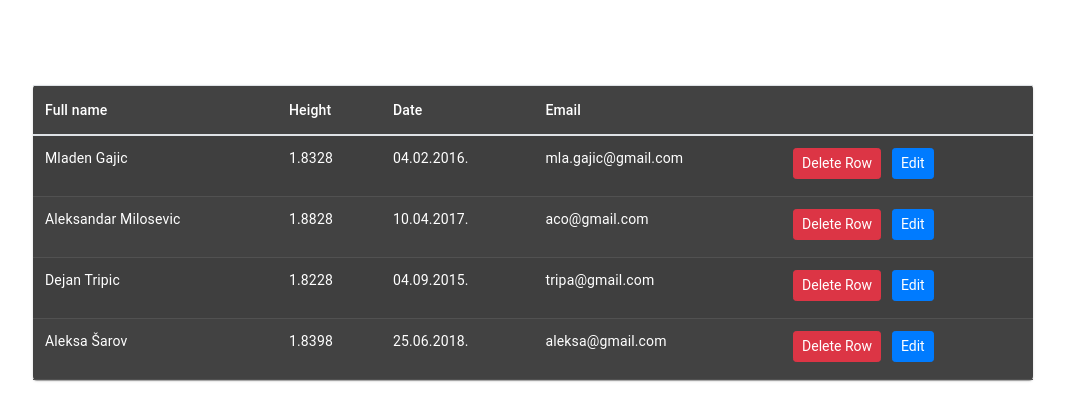
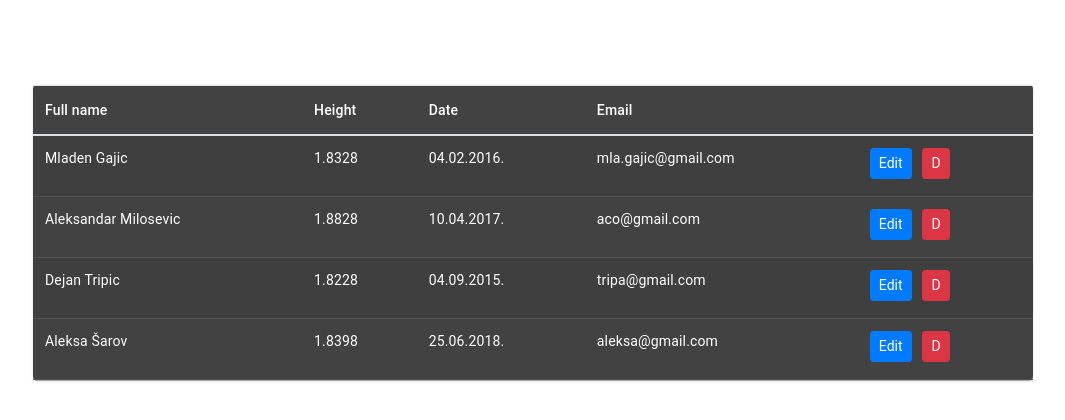
Before and after one commit to gajicML/react-dynamic-data-table, a React (Create React App) app: page / in a window 1280 px wide. Shown: the top 420 px of the page, without its empty margins (107-1172 px from the left). Built offline with nearby package versions, Linux system fonts and the light colour scheme.

Commit message:
edit  function changes

```diff
--- a/src/components/App.js
+++ b/src/components/App.js
@@ -19,13 +19,13 @@ class App extends React.Component {
     state = {
         data: [],
         editIndex: -1
-    }
+    };
 
     componentDidMount() {
       this.setState({
         data: dataSample
       })
-    }
+    };
 
     deleteRow = (rowIndex) => {
       let dataCopy = this.state.data;
@@ -33,23 +33,36 @@ class App extends React.Component {
       this.setState({
         data: dataCopy
       })
-    }
+    };
 
     startEditing = (index) => {
       this.setState({
         editIndex: index
       })
-    }
+    };
 
     stopEditing = () => {
       this.setState({
         editIndex: -1
       })
-    }
+    };
 
-    handleChange = () => {
-      console.log('handle change')
-    }
+    handleChange = (e, name, index) => {
+      const { value } = e.target;
+
+      let dataCopy = this.state.data;
+      dataCopy.map(row => {
+        return row.id === index ? ({...row, [name]: value}) : row
+      })
+
+      console.log(dataCopy);
+
+      // this.setState(state => ({
+      //   data: state.data.map(row => {
+      //     return row.id === index ? ({...row, [name]: value}) : row
+      //   })
+      // }));
+    };
 
     render() {
         return(
--- a/src/components/Input.js
+++ b/src/components/Input.js
@@ -1,12 +1,12 @@
 import React from 'react'
 import  TextField from '@material-ui/core/TextField';
 
-export default function Input({ val, handleChange }) {
+export default function Input({ val, handleChange, index, name }) {
     return (
         <>
             <TextField
                 defaultValue={val}
-                onChange={(e) => handleChange}
+                onChange={(e)=>handleChange(e, name, index)}
             />
         </>
     )
--- a/src/components/Slot.js
+++ b/src/components/Slot.js
@@ -1,24 +1,36 @@
 import React from 'react'
 import Button from 'react-bootstrap/Button';
 
-export default function Slot({ deleteRow, startEditing, itemId }) {
+export default function Slot({ deleteRow, startEditing, itemId, stopEditing, currentlyEditing }) {
     return (
         <>
+
+            {
+                currentlyEditing ?
                 <Button
-                className="btn btn-danger btn-sm"
-                onClick={() => {deleteRow(itemId)}}
+                    className="btn btn-success btn-sm"
+                    onClick={() => {stopEditing()}}
                 >
-                Delete Row
+                    Finish
                 </Button>
-            &nbsp;
-            &nbsp;
+                :
                 <Button
                     className="btn btn-primary btn-sm"
                     onClick={() => {startEditing(itemId)}}
                 >
                     Edit
                 </Button>
+            }
 
+            &nbsp;
+            &nbsp;
+
+            <Button
+                className="btn btn-danger btn-sm"
+                onClick={() => {deleteRow(itemId)}}
+            >
+                D
+            </Button>
 
 
         </>
--- a/src/components/Table.js
+++ b/src/components/Table.js
@@ -17,8 +17,10 @@ const row = (item, index, header, deleteRow, startEditing, editIndex, stopEditin
                     {
                         currentlyEditing
                         ? <Input
+                            name={cellItem.path}
                             val={item[cellItem.path]}
-                            handleChange={handleChange}/>
+                            handleChange={handleChange}
+                            index={item.id}/>
                         : getComponent(cellItem.type, item[cellItem.path])
                     }
                 </TableCell>
@@ -29,6 +31,7 @@ const row = (item, index, header, deleteRow, startEditing, editIndex, stopEditin
                     itemId={item.id}
                     startEditing={startEditing}
                     stopEditing={stopEditing}
+                    currentlyEditing={currentlyEditing}
                 />
             </TableCell>
 
```
Lines whose indentation alone changed are shown as unchanged.
